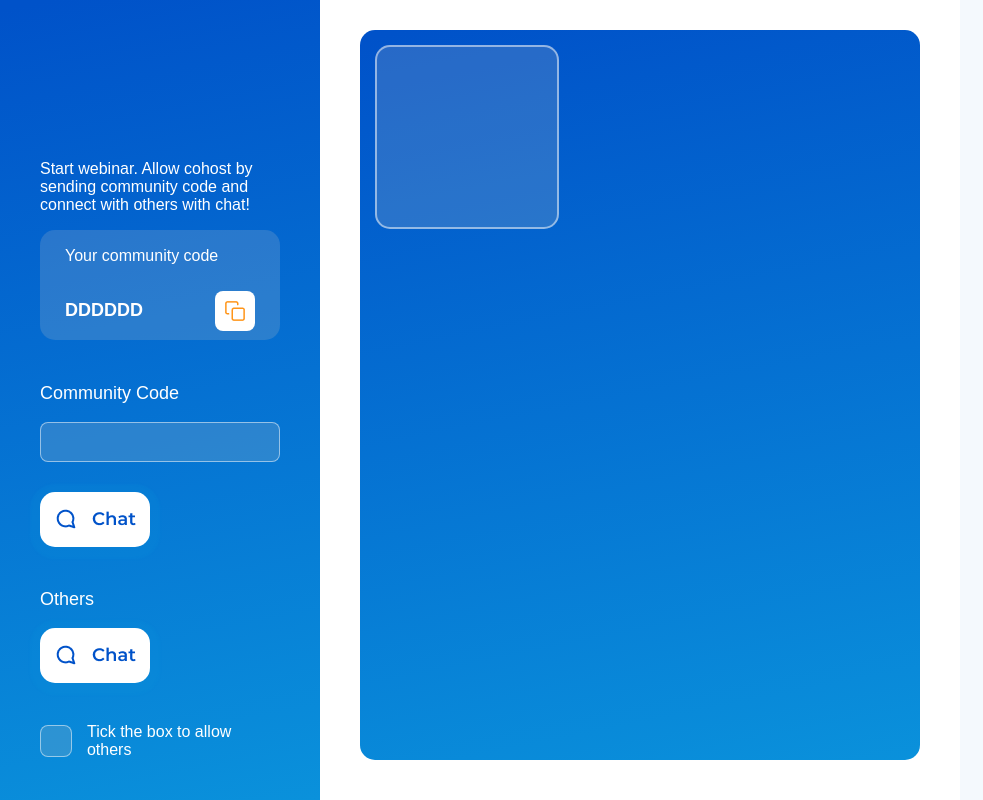
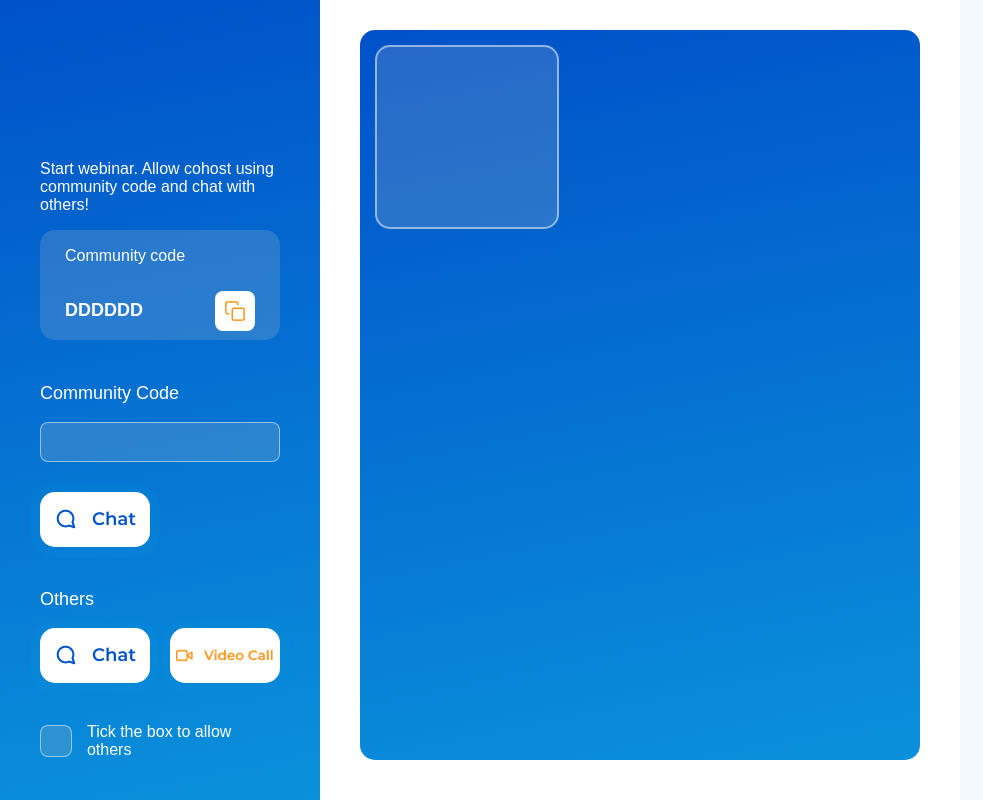
Before and after one commit to emiboyo/trivoh-webinar-with-turn-server, a website with bundled scripts: page public/index.html in a window 1280 px wide. Shown: the whole page, without its empty margins (0-983 px from the left). Built offline with nearby package versions, Linux system fonts and the light colour scheme; files whose address does not match are found by name.

Commit message:
fourth commit

```diff
--- a/public/index.html
+++ b/public/index.html
@@ -12,13 +12,13 @@
             <div>
                 <div class='description_container'>
                     <p class='description_container_paragraph'>
-                        Start webinar. Allow cohost by sending community code and connect with others with chat!
+                        Start webinar. Allow cohost using community code and chat with others!
                     </p>
                 </div>
                 <div class='personal_code_container'>
                     <div class='personal_code_title_container'>
                         <p class='personal_code_title_paragraph'>
-                            Your community code
+                            Community code
                         </p>
                     </div>
                     <div class="personal_code_value_container">
@@ -49,7 +49,9 @@
                         <button class='connecting_button' id='stranger_chat_button'>
                             <img src='/utils/images/chatButton.png' class='connecting_buttons_image'></img>
                         </button>
-
+                        <button class='connecting_button' id='stranger_video_button'>
+                            <img src='/utils/images/videoButton.png' class='connecting_buttons_image'></img>
+                        </button>
                     </div>
                 </div>
                 <div class='checkbox_container'>
```
